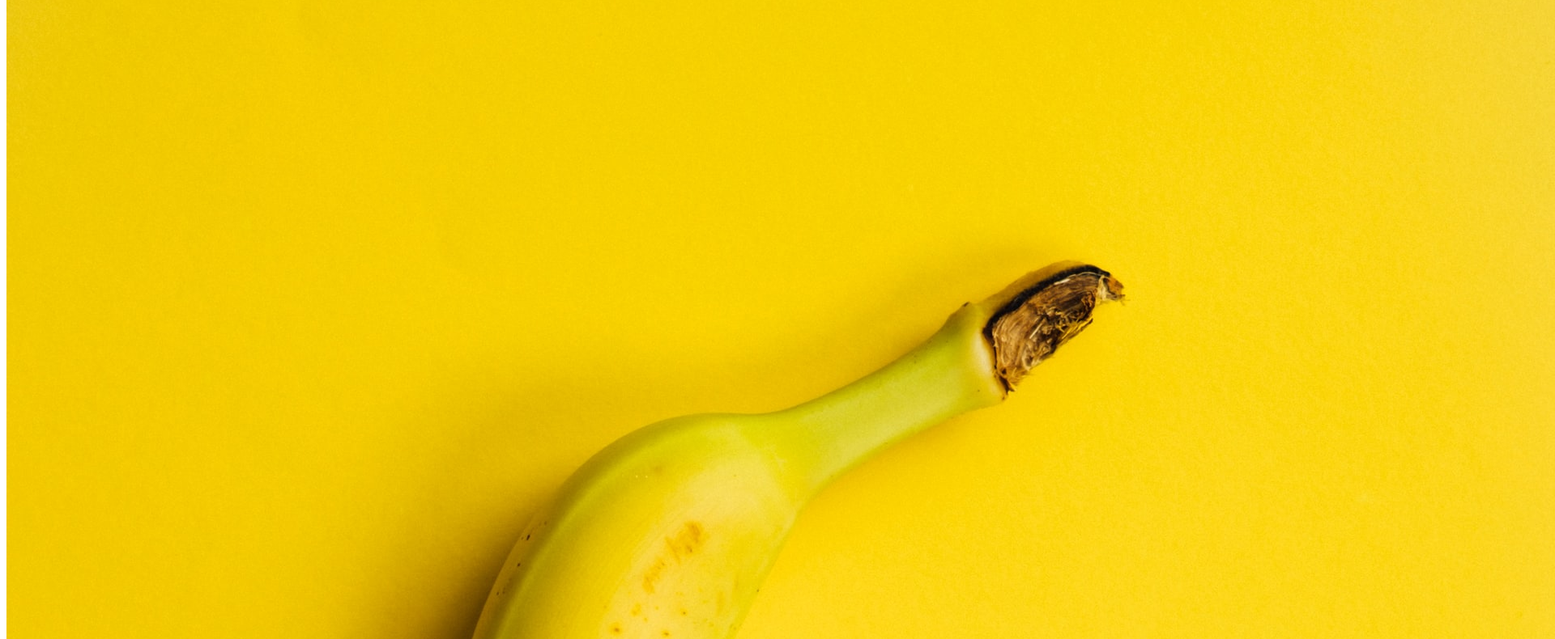
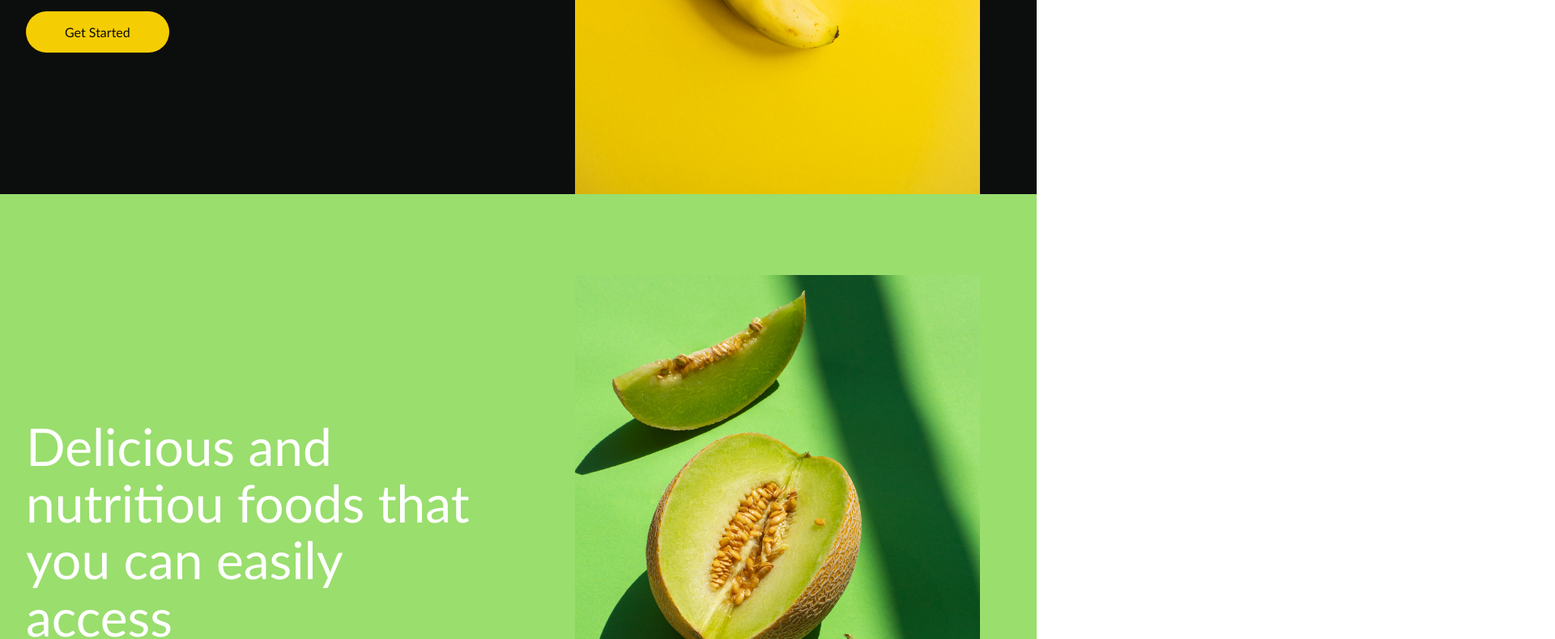
Before and after one commit to ramirezmz/organic-fruits, a plain HTML site: page index.html in a window 1280 px wide. Shown: the part 560-1350 px from the top of the page at 81% size, 1920 px wide, since content can reach past the window. Drawn offline with Linux system fonts and the light colour scheme.

Commit message:
add styles on the project

```diff
--- a/index.html
+++ b/index.html
@@ -4,7 +4,7 @@
   <meta charset="UTF-8">
   <meta http-equiv="X-UA-Compatible" content="IE=edge">
   <meta name="viewport" content="width=device-width, initial-scale=1.0">
-  <link rel="stylesheet" href="style.css">
+  <link rel="stylesheet" href="styles.css">
   <title>Organic Fruits</title>
 </head>
 <body>
@@ -59,5 +59,6 @@
           </div>
         </div>
       </section>
+      <script src="index.js"></script>
 </body>
 </html>
--- /dev/null
+++ b/styles.css
@@ -0,0 +1,92 @@
+* {
+  margin: 0;
+  padding: 0;
+  box-sizing: border-box;
+  font-family: 'Trebuchet MS', 'Lucida Sans Unicode', 'Lucida Grande', 'Lucida Sans', Arial, sans-serif;
+}
+
+section {
+  height: 100vh;
+  position: sticky;
+  display: flex;
+  justify-content: center;
+  align-items: center;
+}
+
+.one {
+  background: #0c0d0d;
+}
+
+.two {
+  background: #9ade6e;
+}
+
+.three {
+  background: #fa7968;
+}
+
+.four {
+  background: #2cbde4;
+}
+
+.container {
+  display: grid;
+  grid-template-columns: 1fr 1fr;
+  height: 95vh;
+  padding: 3rem calc((100vw - 1300px) / 2);
+}
+
+.column-left {
+  display: flex;
+  flex-direction: column;
+  justify-content: center;
+  align-items: flex-start;
+  color: #000;
+  padding: 0rem 2rem;
+}
+
+.column-left h1 {
+  margin-bottom: 1rem;
+  font-size: 2rem;
+  font-style: italic;
+}
+
+.column-left p {
+  margin-bottom: 2rem;
+  font-size: 4rem;
+  line-height: 1.1;
+}
+
+button {
+  padding: 1rem 3rem;
+  font-size: 1rem;
+  border: none;
+  background: #f5cd03;
+  color: #0c0d0d;
+  cursor: pointer;
+  border-radius: 50px;
+}
+
+.text {
+  color: #fff
+}
+
+.column-right {
+  display: flex;
+  justify-content: center;
+  align-items: center;
+  padding: 2rem;
+}
+
+.image {
+  width: 100%;
+  height: 100%;
+  max-width: 500px;
+  max-height: 700px;
+}
+
+@media screen and (max-width: 768px) {
+  .container {
+    grid-template-columns: 1fr;
+  }
+}
```
Also changed, not shown: style.css (deleted).
